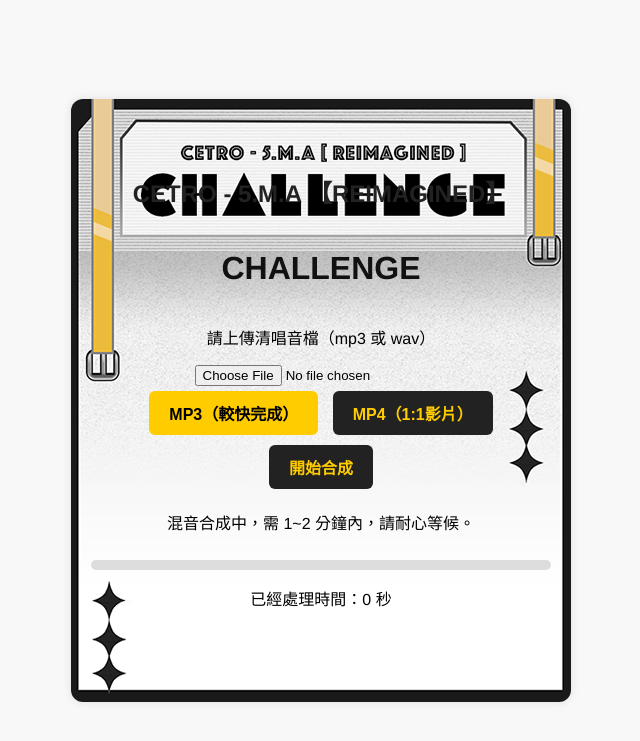
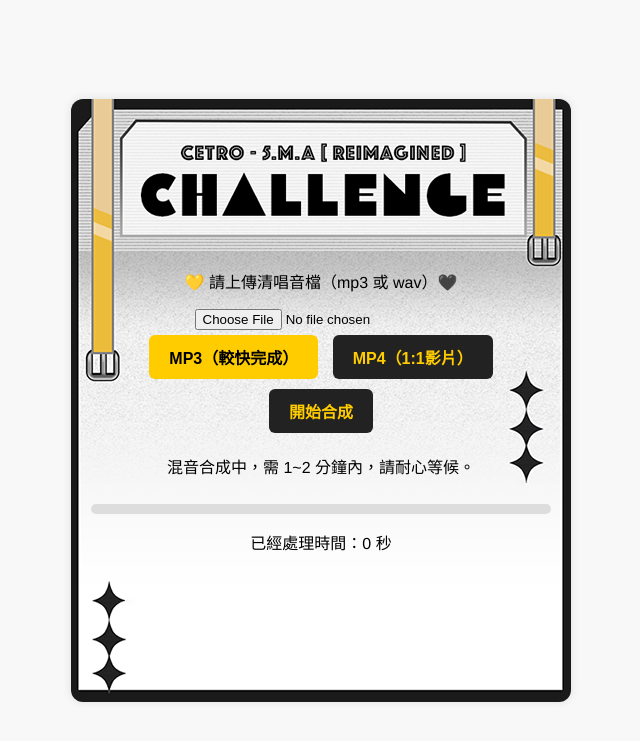
Before and after one commit to Novemk/vocal-mixerSTR, a Flask app: page / in a window 1280 px wide. Shown: the top 741 px of the page, without its empty margins (319-959 px from the left). Run offline with Flask 3, Linux system fonts and the light colour scheme.

Commit message:
Update index.html

```diff
--- a/templates/index.html
+++ b/templates/index.html
@@ -7,9 +7,8 @@
 </head>
 <body>
     <div class="container">
-        <h2>CETRO - 5.M.A 【REIMAGINED】</h2>
-        <h1>CHALLENGE</h1>
-        <p>請上傳清唱音檔（mp3 或 wav）</p>
+        <h1></h1>
+        <p> 💛 請上傳清唱音檔（mp3 或 wav）🖤 </p>
 
         <input type="file" id="audioFile">
         <div class="btn-group">
```
